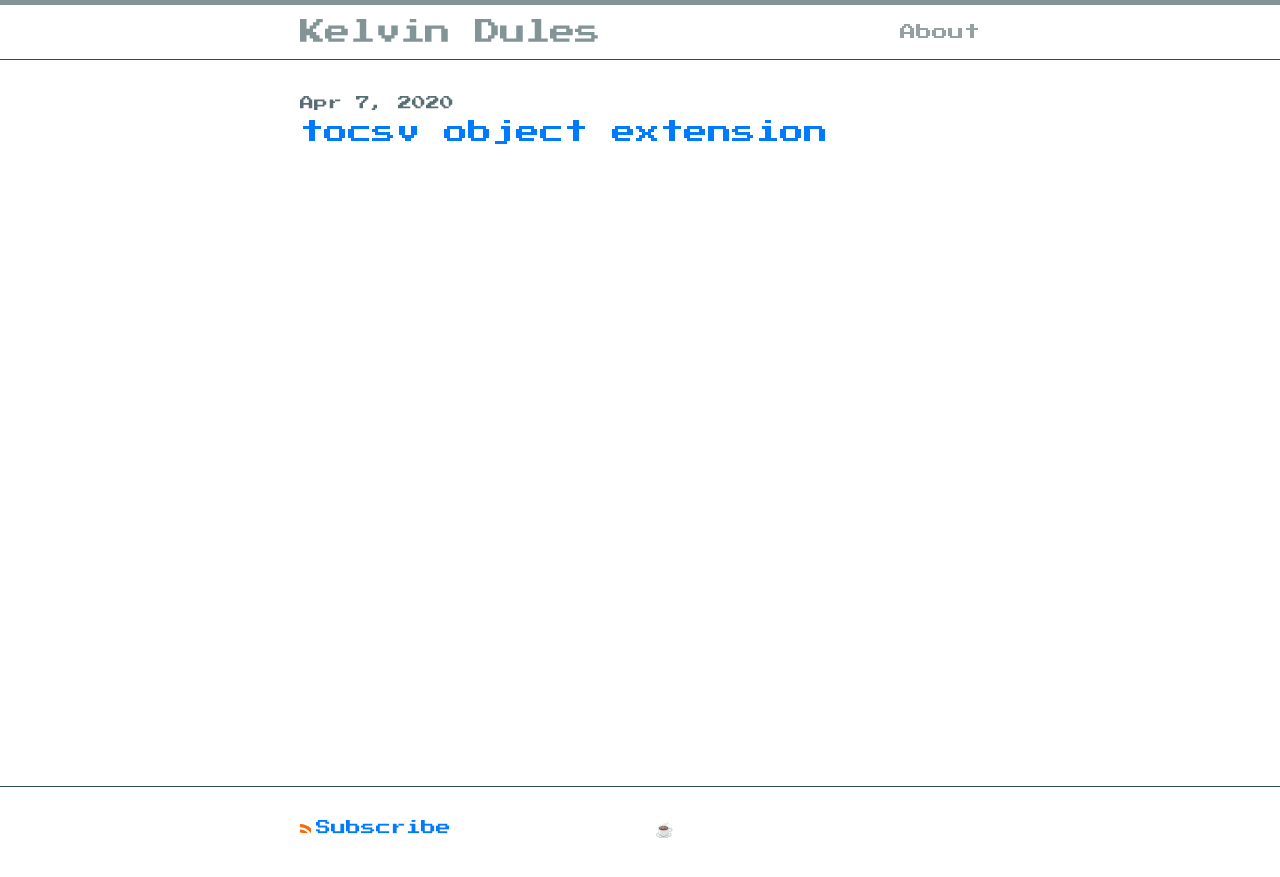
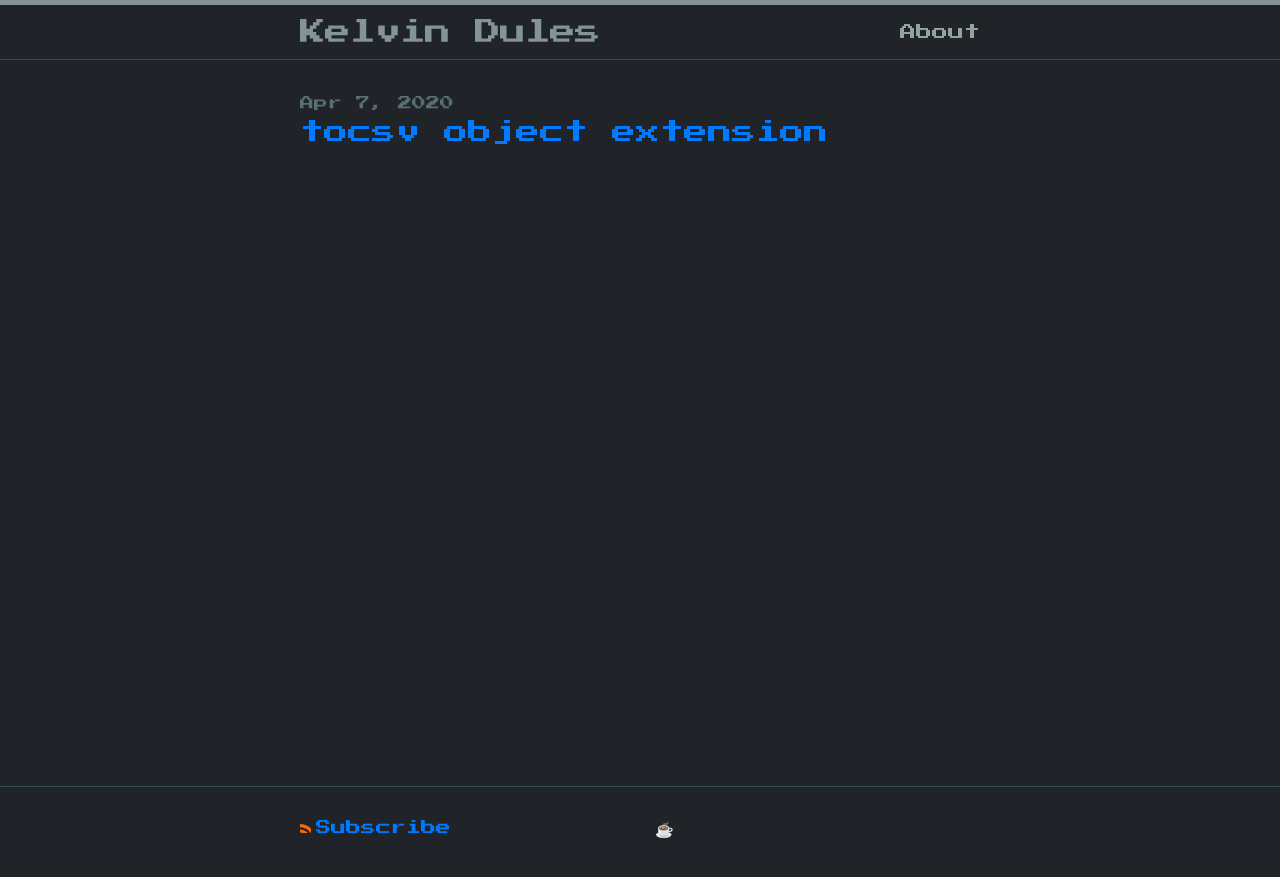
Before and after one commit to kelvindules/kelvindules.github.io, a Jekyll site: the page built from index.markdown, in a window 1280 px wide. Shown: the top 877 px of the page. Built offline with Jekyll 4.4.1, drawn with Linux system fonts in a browser that asks for light colours.

Commit message:
adds new dark-theme css property

```diff
--- a/_includes/header.html
+++ b/_includes/header.html
@@ -1,4 +1,4 @@
-<header class="site-header is-dark">
+<header class="site-header dark-theme">
 
   <div class="wrapper">
     {%- assign default_paths = site.pages | map: "path" -%}
--- a/_layouts/default.html
+++ b/_layouts/default.html
@@ -3,7 +3,7 @@
 
   {%- include head.html -%}
 
-  <body class="is-dark">
+  <body class="dark-theme">
 
     {%- include header.html -%}
 
--- a/_layouts/home.html
+++ b/_layouts/home.html
@@ -2,7 +2,7 @@
 layout: default
 ---
 
-<div class="home is-dark">
+<div class="home dark-theme">
   {%- if page.title -%}
     <h1 class="page-heading">{{ page.title }}</h1>
   {%- endif -%}
--- a/_layouts/page.html
+++ b/_layouts/page.html
@@ -1,7 +1,7 @@
 ---
 layout: default
 ---
-<article class="post is-dark">
+<article class="post dark-theme">
 
   <header class="post-header">
     <h1 class="post-title">{{ page.title | escape }}</h1>
--- a/_layouts/post.html
+++ b/_layouts/post.html
@@ -1,7 +1,7 @@
 ---
 layout: default
 ---
-<article class="post h-entry is-dark" itemscope itemtype="http://schema.org/BlogPosting">
+<article class="post h-entry dark-theme" itemscope itemtype="http://schema.org/BlogPosting">
 
   <header class="post-header">
     <h1 class="post-title p-name" itemprop="name headline">{{ page.title | escape }}</h1>
--- a/assets/css/style.scss
+++ b/assets/css/style.scss
@@ -13,3 +13,8 @@
   .html, body, pre, code, kbd, samp {
     font-family: "Press Start 2P";
   }
+  .dark-theme {
+    background-color: #202428;
+    color: white;
+  }
+  //  dark-theme colors based on is-dark from NES-style
```
